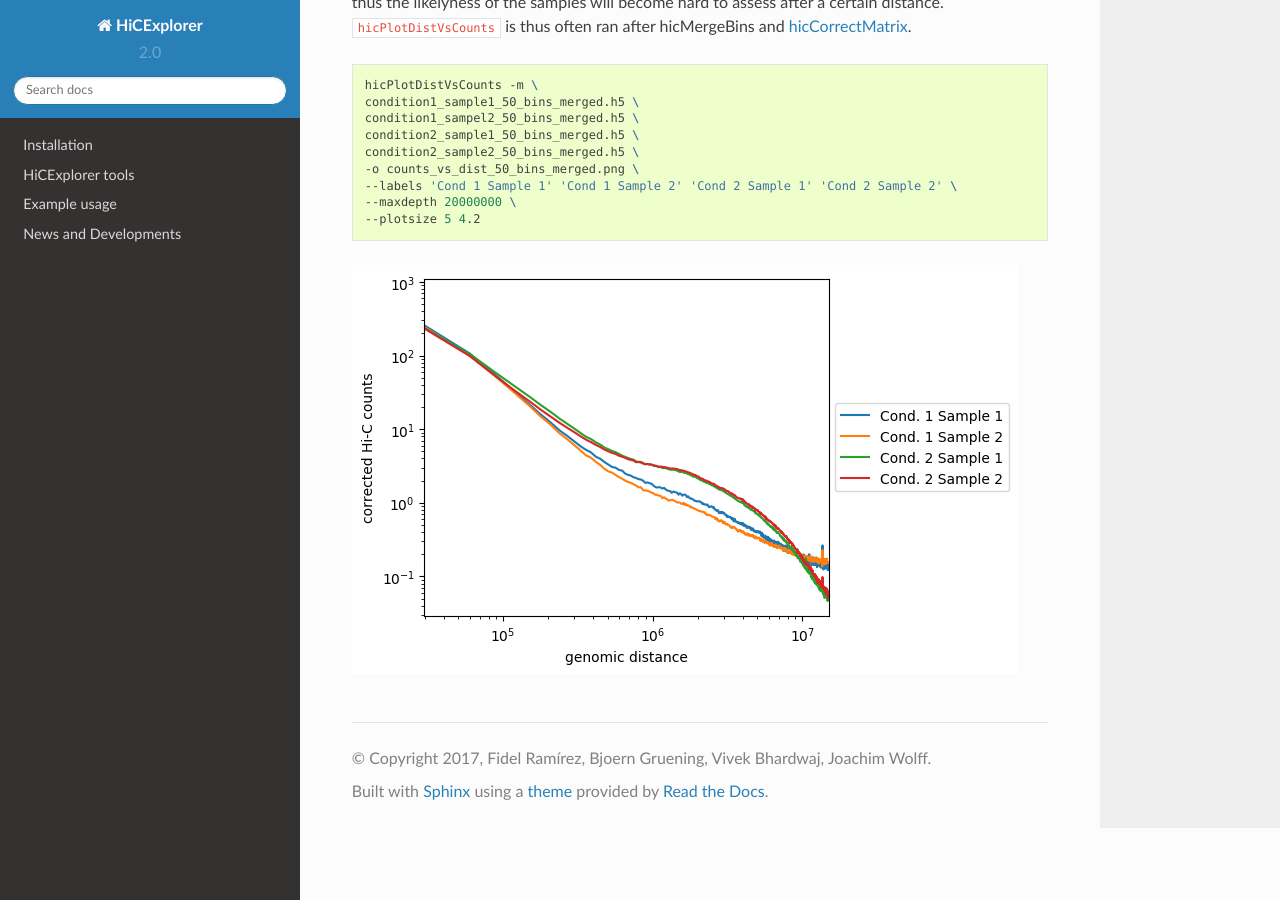
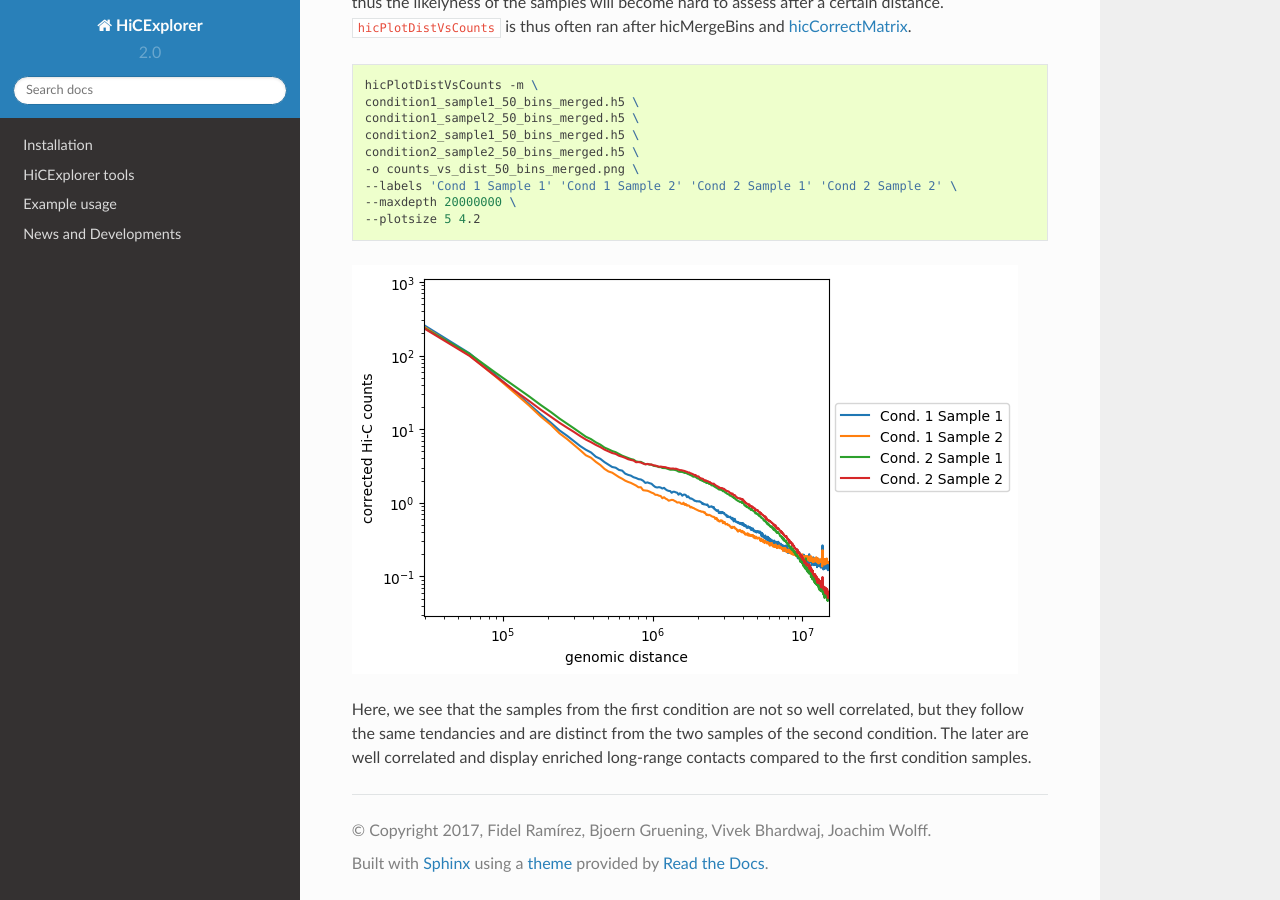
Before and after one commit to deeptools/HiCExplorer, a Sphinx documentation site: the page built from docs/content/tools/hicPlotDistVsCounts.rst, in a window 1280 px wide and 900 px high, scrolled down 846 px. Built offline with Sphinx 7.4.7 and the Read the Docs theme 2.0.0, drawn with Linux system fonts in a browser that asks for light colours.

Commit message:
Added hicPlotDistVsCounts.rst output conclusion

```diff
--- a/docs/content/tools/hicPlotDistVsCounts.rst
+++ b/docs/content/tools/hicPlotDistVsCounts.rst
@@ -38,3 +38,5 @@ Usage example
     --plotsize 5 4.2
 
 .. image:: ../../images/counts_vs_dist_50_bins_merged.png
+
+Here, we see that the samples from the first condition are not so well correlated, but they follow the same tendancies and are distinct from the two samples of the second condition. The later are well correlated and display enriched long-range contacts compared to the first condition samples.
```
